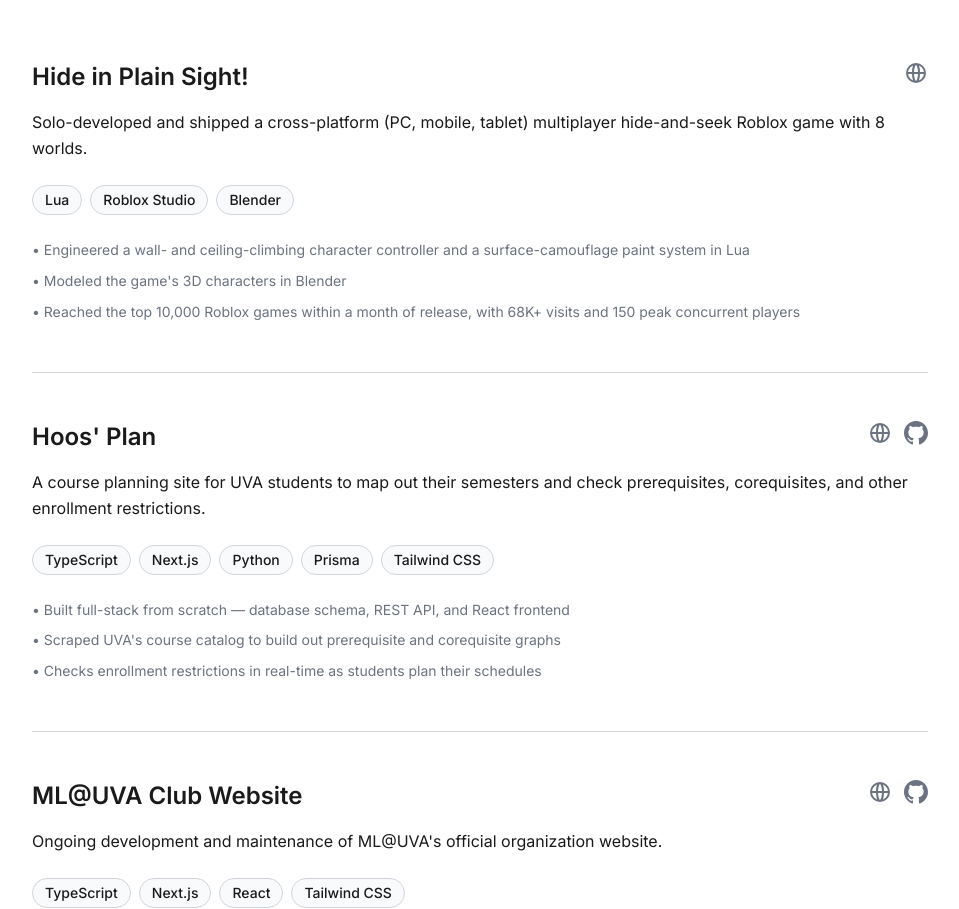
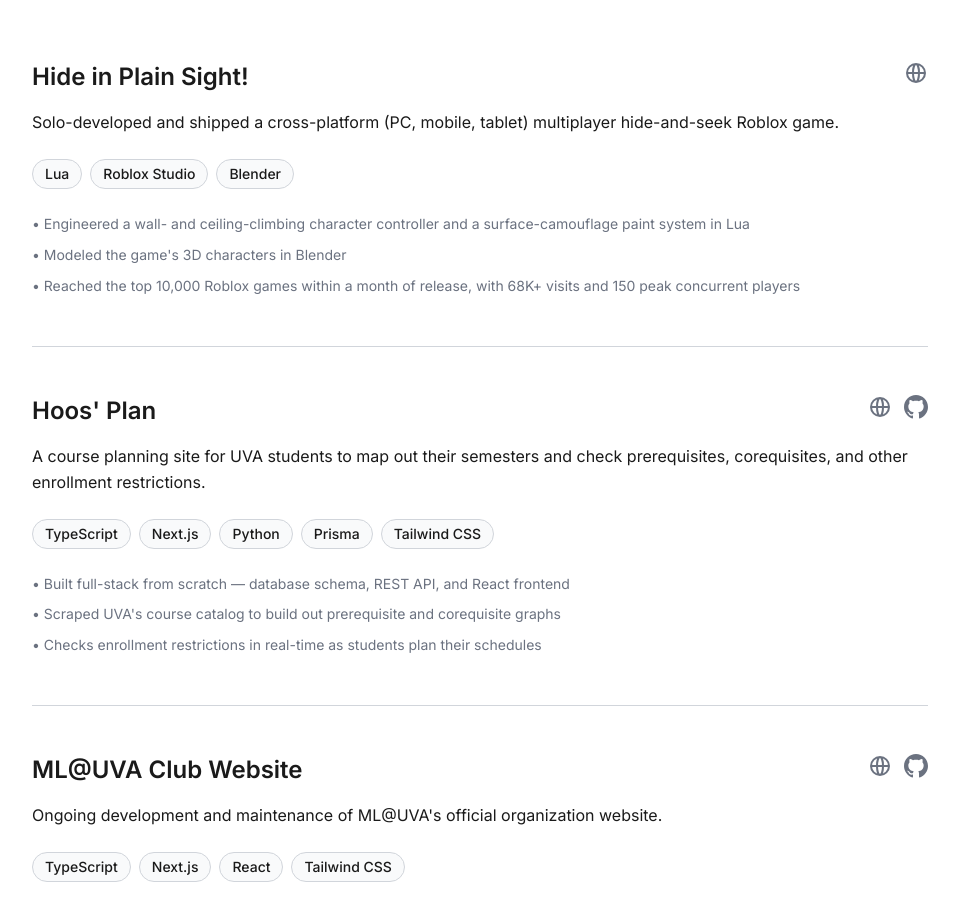
Before and after one commit to bestsemper/website, a Next.js app: page / in a window 1280 px wide. Shown: the part 2912-3821 px from the top of the page, without its empty margins (160-1119 px from the left). Built offline with nearby package versions, Linux system fonts and the light colour scheme.

Commit message:
drop world count from Roblox game description

```diff
--- a/data/resume.ts
+++ b/data/resume.ts
@@ -90,7 +90,7 @@ export const experience = [
 export const projects = [
   {
     title: "Hide in Plain Sight!",
-    description: "Solo-developed and shipped a cross-platform (PC, mobile, tablet) multiplayer hide-and-seek Roblox game with 8 worlds.",
+    description: "Solo-developed and shipped a cross-platform (PC, mobile, tablet) multiplayer hide-and-seek Roblox game.",
     technologies: ["Lua", "Roblox Studio", "Blender"],
     highlights: [
       "Engineered a wall- and ceiling-climbing character controller and a surface-camouflage paint system in Lua",
```
Also changed, not shown: 1 other file (tests, documents, lock files or other folders).
